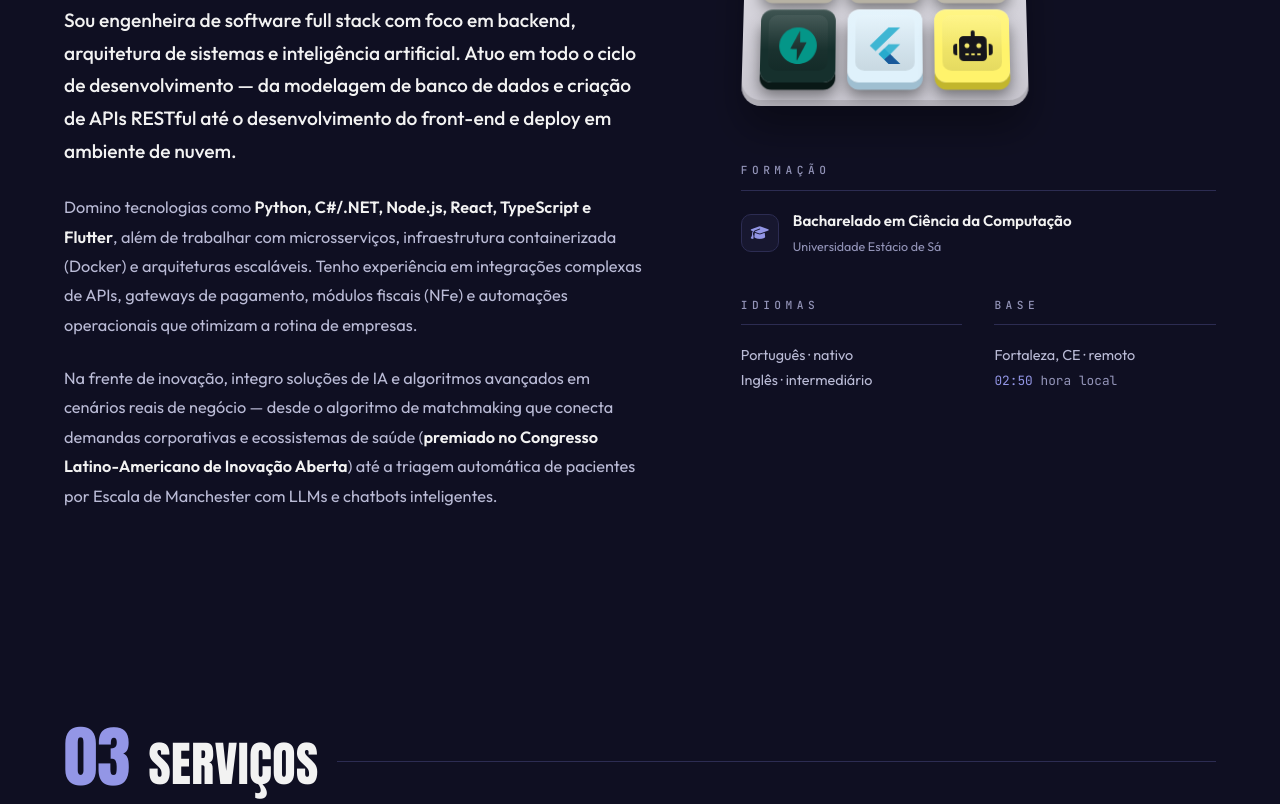
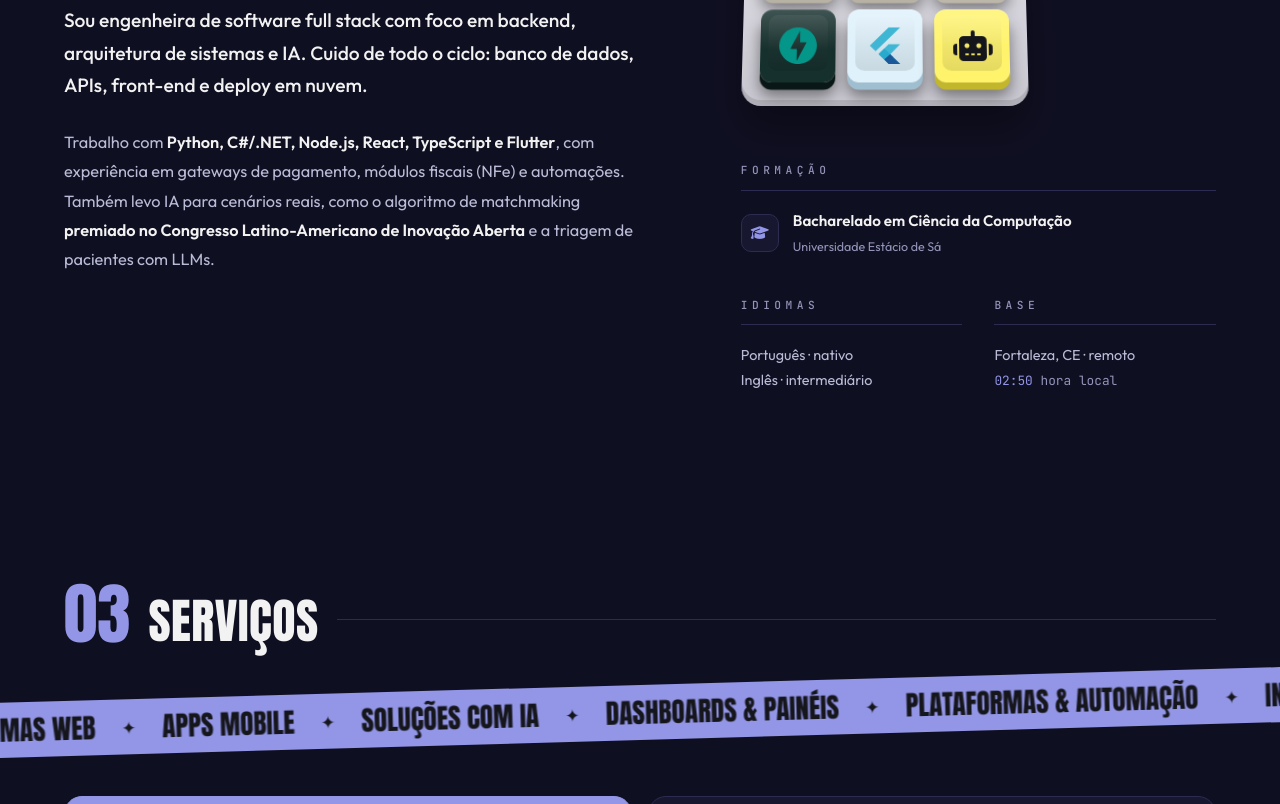
Before and after one commit to kelidss/kelidss.github.io, a plain HTML site: page index.html in a window 1280 px wide. Shown: the part 1226-2030 px from the top of the page. Drawn offline with Linux system fonts and the light colour scheme.

Commit message:
Sobre mais curto: dois parágrafos
Condensa o texto técnico em dois parágrafos (PT e EN), mantendo foco,
ciclo completo, tecnologias, integrações, o prêmio e a triagem com IA.

Co-Authored-By: Claude Opus 5.5 <noreply@anthropic.com>

```diff
--- a/index.html
+++ b/index.html
@@ -207,9 +207,8 @@
                         <span class="ab-year-pill" data-i18n="about-since">no código desde</span>
                         <span class="ab-year-num">2023</span>
                     </div>
-                    <p class="ab-text ab-text--lead" data-i18n-html="about-p1">Sou engenheira de software full stack com foco em backend, arquitetura de sistemas e inteligência artificial. Atuo em todo o ciclo de desenvolvimento — da modelagem de banco de dados e criação de APIs RESTful até o desenvolvimento do front-end e deploy em ambiente de nuvem.</p>
-                    <p class="ab-text" data-i18n-html="about-p2">Domino tecnologias como <strong>Python, C#/.NET, Node.js, React, TypeScript e Flutter</strong>, além de trabalhar com microsserviços, infraestrutura containerizada (Docker) e arquiteturas escaláveis. Tenho experiência em integrações complexas de APIs, gateways de pagamento, módulos fiscais (NFe) e automações operacionais que otimizam a rotina de empresas.</p>
-                    <p class="ab-text" data-i18n-html="about-p3">Na frente de inovação, integro soluções de IA e algoritmos avançados em cenários reais de negócio — desde o algoritmo de matchmaking que conecta demandas corporativas e ecossistemas de saúde (<strong>premiado no Congresso Latino-Americano de Inovação Aberta</strong>) até a triagem automática de pacientes por Escala de Manchester com LLMs e chatbots inteligentes.</p>
+                    <p class="ab-text ab-text--lead" data-i18n-html="about-p1">Sou engenheira de software full stack com foco em backend, arquitetura de sistemas e IA. Cuido de todo o ciclo: banco de dados, APIs, front-end e deploy em nuvem.</p>
+                    <p class="ab-text" data-i18n-html="about-p2">Trabalho com <strong>Python, C#/.NET, Node.js, React, TypeScript e Flutter</strong>, com experiência em gateways de pagamento, módulos fiscais (NFe) e automações. Também levo IA para cenários reais, como o algoritmo de matchmaking <strong>premiado no Congresso Latino-Americano de Inovação Aberta</strong> e a triagem de pacientes com LLMs.</p>
                 </div>
 
                 <div class="ab-side">
--- a/script.js
+++ b/script.js
@@ -754,9 +754,8 @@ const translations = {
         'need-app': 'App',
         'need-ai': 'IA',
         'need-other': 'Outro',
-        'about-p1': 'Sou engenheira de software full stack com foco em backend, arquitetura de sistemas e inteligência artificial. Atuo em todo o ciclo de desenvolvimento — da modelagem de banco de dados e criação de APIs RESTful até o desenvolvimento do front-end e deploy em ambiente de nuvem.',
-        'about-p2': 'Domino tecnologias como <strong>Python, C#/.NET, Node.js, React, TypeScript e Flutter</strong>, além de trabalhar com microsserviços, infraestrutura containerizada (Docker) e arquiteturas escaláveis. Tenho experiência em integrações complexas de APIs, gateways de pagamento, módulos fiscais (NFe) e automações operacionais que otimizam a rotina de empresas.',
-        'about-p3': 'Na frente de inovação, integro soluções de IA e algoritmos avançados em cenários reais de negócio — desde o algoritmo de matchmaking que conecta demandas corporativas e ecossistemas de saúde (<strong>premiado no Congresso Latino-Americano de Inovação Aberta</strong>) até a triagem automática de pacientes por Escala de Manchester com LLMs e chatbots inteligentes.',
+        'about-p1': 'Sou engenheira de software full stack com foco em backend, arquitetura de sistemas e IA. Cuido de todo o ciclo: banco de dados, APIs, front-end e deploy em nuvem.',
+        'about-p2': 'Trabalho com <strong>Python, C#/.NET, Node.js, React, TypeScript e Flutter</strong>, com experiência em gateways de pagamento, módulos fiscais (NFe) e automações. Também levo IA para cenários reais, como o algoritmo de matchmaking <strong>premiado no Congresso Latino-Americano de Inovação Aberta</strong> e a triagem de pacientes com LLMs.',
         'about-formation-label': 'Formação',
         'about-formation-value': 'Ciência da Computação',
         'exp-title': 'Experiência',
@@ -900,9 +899,8 @@ const translations = {
         'need-app': 'App',
         'need-ai': 'AI',
         'need-other': 'Other',
-        'about-p1': 'I am a full stack software engineer focused on backend, systems architecture and artificial intelligence. I work across the whole development cycle — from database modeling and RESTful API design to front-end development and cloud deployment.',
-        'about-p2': 'I work fluently with <strong>Python, C#/.NET, Node.js, React, TypeScript and Flutter</strong>, as well as microservices, containerized infrastructure (Docker) and scalable architectures. I have experience with complex API integrations, payment gateways, tax modules (NFe) and operational automations that streamline how companies work.',
-        'about-p3': 'On the innovation front, I bring AI solutions and advanced algorithms into real business scenarios — from the matchmaking algorithm that connects corporate demands and healthcare ecosystems (<strong>awarded at the Latin American Open Innovation Congress</strong>) to automatic patient triage using the Manchester Triage Scale with LLMs and smart chatbots.',
+        'about-p1': 'I am a full stack software engineer focused on backend, systems architecture and AI. I handle the whole cycle: database, APIs, front-end and cloud deployment.',
+        'about-p2': 'I work with <strong>Python, C#/.NET, Node.js, React, TypeScript and Flutter</strong>, with experience in payment gateways, tax modules (NFe) and automations. I also bring AI into real scenarios, like the matchmaking algorithm <strong>awarded at the Latin American Open Innovation Congress</strong> and patient triage with LLMs.',
         'about-formation-label': 'Education',
         'about-formation-value': 'Computer Science',
         'exp-title': 'Experience',
```
